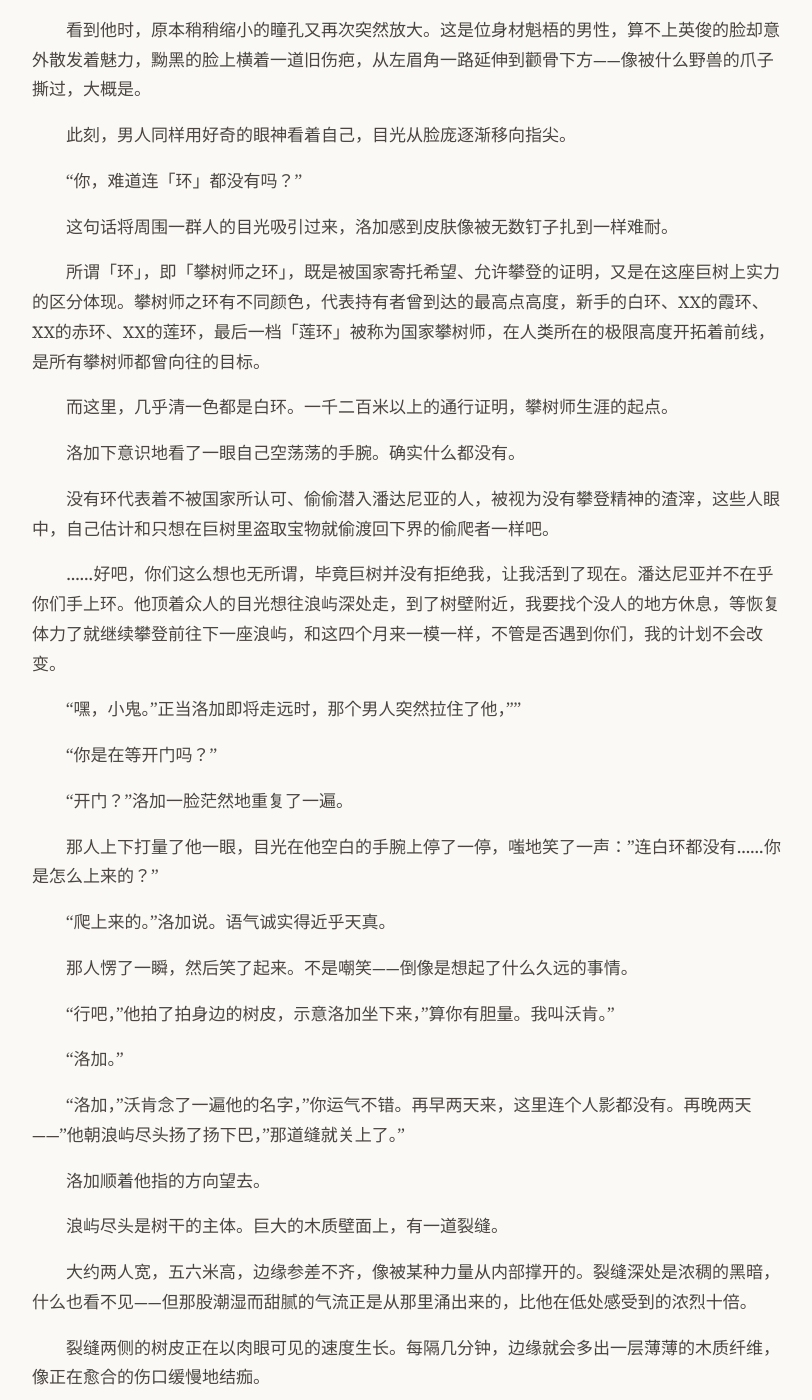
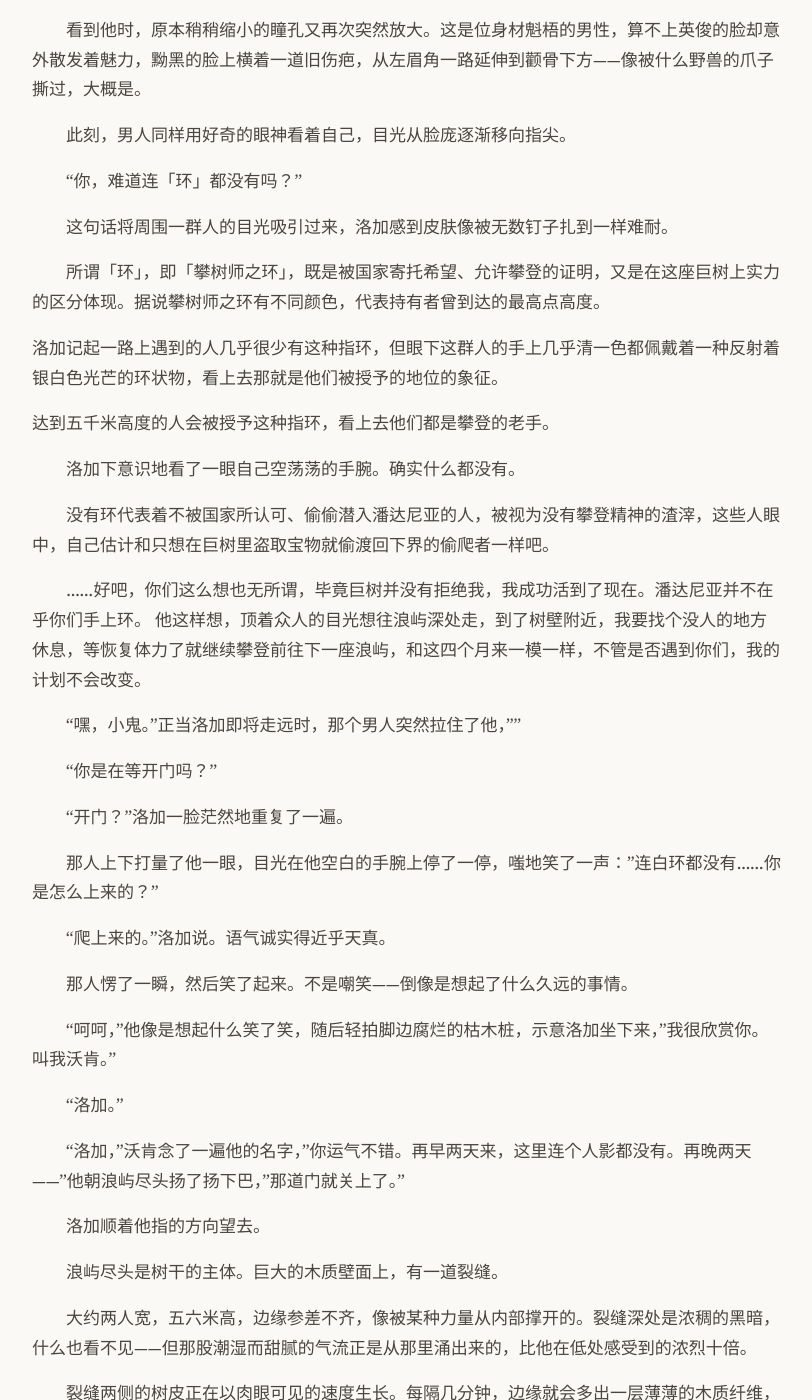
Before and after one commit to yihenc/yihenc.github.io, a Jekyll site: the page built from _posts/2026-02-14-绿的烙印.md, in a window 1280 px wide and 1400 px high, scrolled down 1862 px. Shown: the whole window, without its empty margins (232-1044 px from the left). Built offline with Jekyll 4.4.1, drawn with Linux system fonts in a browser that asks for light colours; nearby versions of some CDN libraries.

Commit message:
Update: 绿的烙印

```diff
--- a/_posts/2026-02-14-绿的烙印.md
+++ b/_posts/2026-02-14-绿的烙印.md
@@ -54,15 +54,18 @@ tags: [潘达尼亚传说, 奇幻, 架空]
 
 &emsp;&emsp;这句话将周围一群人的目光吸引过来，洛加感到皮肤像被无数钉子扎到一样难耐。
 
-&emsp;&emsp;所谓「环」，即「攀树师之环」，既是被国家寄托希望、允许攀登的证明，又是在这座巨树上实力的区分体现。攀树师之环有不同颜色，代表持有者曾到达的最高点高度，新手的白环、XX的霞环、XX的赤环、XX的莲环，最后一档「莲环」被称为国家攀树师，在人类所在的极限高度开拓着前线，是所有攀树师都曾向往的目标。
+&emsp;&emsp;所谓「环」，即「攀树师之环」，既是被国家寄托希望、允许攀登的证明，又是在这座巨树上实力的区分体现。据说攀树师之环有不同颜色，代表持有者曾到达的最高点高度。
 
-&emsp;&emsp;而这里，几乎清一色都是白环。一千二百米以上的通行证明，攀树师生涯的起点。
+洛加记起一路上遇到的人几乎很少有这种指环，但眼下这群人的手上几乎清一色都佩戴着一种反射着银白色光芒的环状物，看上去那就是他们被授予的地位的象征。
+
+达到五千米高度的人会被授予这种指环，看上去他们都是攀登的老手。
 
 &emsp;&emsp;洛加下意识地看了一眼自己空荡荡的手腕。确实什么都没有。
 
 &emsp;&emsp;没有环代表着不被国家所认可、偷偷潜入潘达尼亚的人，被视为没有攀登精神的渣滓，这些人眼中，自己估计和只想在巨树里盗取宝物就偷渡回下界的偷爬者一样吧。
 
-&emsp;&emsp;……好吧，你们这么想也无所谓，毕竟巨树并没有拒绝我，让我活到了现在。潘达尼亚并不在乎你们手上环。他顶着众人的目光想往浪屿深处走，到了树壁附近，我要找个没人的地方休息，等恢复体力了就继续攀登前往下一座浪屿，和这四个月来一模一样，不管是否遇到你们，我的计划不会改变。
+&emsp;&emsp;……好吧，你们这么想也无所谓，毕竟巨树并没有拒绝我，我成功活到了现在。潘达尼亚并不在乎你们手上环。
+他这样想，顶着众人的目光想往浪屿深处走，到了树壁附近，我要找个没人的地方休息，等恢复体力了就继续攀登前往下一座浪屿，和这四个月来一模一样，不管是否遇到你们，我的计划不会改变。
 
 &emsp;&emsp;"嘿，小鬼。"正当洛加即将走远时，那个男人突然拉住了他，""
 
@@ -76,11 +79,14 @@ tags: [潘达尼亚传说, 奇幻, 架空]
 
 &emsp;&emsp;那人愣了一瞬，然后笑了起来。不是嘲笑——倒像是想起了什么久远的事情。
 
-&emsp;&emsp;"行吧，"他拍了拍身边的树皮，示意洛加坐下来，"算你有胆量。我叫沃肯。"
+&emsp;&emsp;"呵呵，"他像是想起什么笑了笑，随后轻拍脚边腐烂的枯木桩，示意洛加坐下来，"我很欣赏你。叫我沃肯。"
 
 &emsp;&emsp;"洛加。"
 
-&emsp;&emsp;"洛加，"沃肯念了一遍他的名字，"你运气不错。再早两天来，这里连个人影都没有。再晚两天——"他朝浪屿尽头扬了扬下巴，"那道缝就关上了。"
+&emsp;&emsp;"洛加，"沃肯念了一遍他的名字，"你运气不错。再早两天来，这里连个人影都没有。再晚两天——"他朝浪屿尽头扬了扬下巴，"那道门就关上了。"
+
+
+
 
 &emsp;&emsp;洛加顺着他指的方向望去。
 
```
